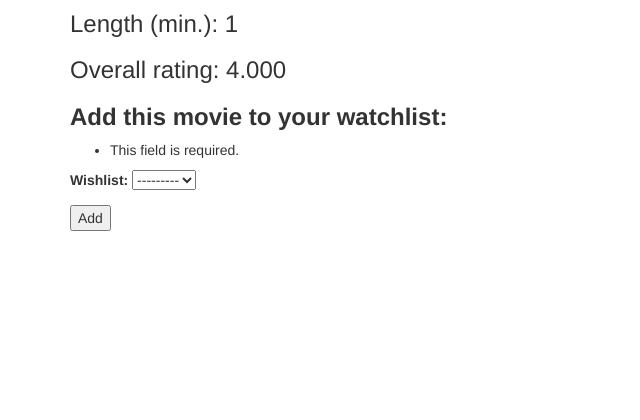
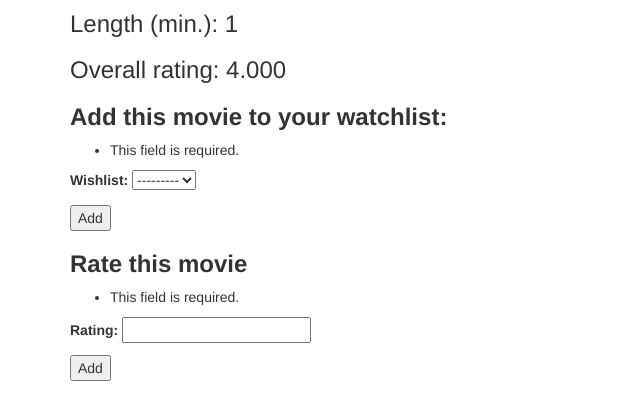
Before and after one commit to daansmits1/mhaggle, a Django app: page /movielist/1/ in a window 1280 px wide. Shown: the part 250-670 px from the top of the page, without its empty margins (0-640 px from the left). Run offline with Django 3.2, Linux system fonts and the light colour scheme; a user stored in the database is signed in; tables that the repository leaves empty hold one stand-in row (values such as "Sample post"); parts of the project's set-up code (start-up, migrations or seed data) failed here and were passed over; some libraries are stand-ins or nearby versions.

Commit message:
Now possible to add ratings, not yet possible to see rating overview

```diff
--- a/movielist/admin.py
+++ b/movielist/admin.py
@@ -1,6 +1,7 @@
 from django.contrib import admin
-from .models import Movie, Wishlist
+from .models import Movie, Wishlist, Rating
 
 
 admin.site.register(Movie)
 admin.site.register(Wishlist)
+admin.site.register(Rating)
--- a/movielist/forms.py
+++ b/movielist/forms.py
@@ -1,11 +1,11 @@
 from django.forms import ModelForm
-from movielist.models import Wishlist
+from movielist.models import Wishlist, Rating
 
-# class RatingForm(ModelForm):
-# 	class Meta:
-# 		model = Rating
-# 		fields = ['user_name','rating']
-# 		widgets = {}
+class RatingForm(ModelForm):
+	class Meta:
+		model = Rating
+		fields = ['rating']
+		widgets = {}
 
 
 class WishlistForm(ModelForm):
--- a/movielist/models.py
+++ b/movielist/models.py
@@ -20,17 +20,17 @@ class Movie(models.Model):
 	def __str__(self):
 		return self.title_year
 
-# class Rating(models.Model):
-# 	movie = models.ForeignKey(Movie)
-# 	pub_date = models.DateTimeField('date published')
-# 	user_name = models.CharField(max_length=100) just save user (as foreign key)
-# 	rating = models.DecimalField(max_digits=3, decimal_places=1, null=True)
+class Rating(models.Model):
+	movie = models.ForeignKey(Movie)
+	pub_date = models.DateTimeField('date published')
+	user_name = models.CharField(max_length=100)
+	rating = models.DecimalField(max_digits=3, decimal_places=1, null=True)
 
 
 class Wishlist(models.Model):
 	WISHLIST_CHOICES = ((1, 1), (0, 0))
 	movie = models.ForeignKey(Movie)
-	#add user as other ForeignKey? --> allows for easier lookup of wishlist for user (user.wishlist.all()). Same for Ratings
+	#add user as other ForeignKey? --> allows for easier lookup of wishlist for user (user.wishlist.all()). Same for Ratings. After ManyToMany for Movie!
 	pub_date = models.DateTimeField('date published')
 	user_name = models.CharField(max_length=100)
 	wishlist = models.IntegerField(choices=WISHLIST_CHOICES)
--- a/movielist/templates/movielist/detail.html
+++ b/movielist/templates/movielist/detail.html
@@ -20,7 +20,14 @@
 <h3><strong> Add this movie to your watchlist: </strong></h3>
 <form action="{% url 'movielist:detail' movie.id %}" method="post">
 	{% csrf_token %}
-	{{ form.as_p }}
+	{{ form_w.as_p }}
+	<input type="submit" value="Add" />
+</form>
+
+<h3><strong> Rate this movie </strong></h3>
+<form action="{% url 'movielist:detail' movie.id %}" method="post">
+	{% csrf_token %}
+	{{ form_r.as_p }}
 	<input type="submit" value="Add" />
 </form>
 {% endif %}
--- a/movielist/views.py
+++ b/movielist/views.py
@@ -1,7 +1,7 @@
 from django.http import HttpResponse, HttpResponseRedirect
 from django.shortcuts import render, get_object_or_404
-from movielist.models import Movie, Wishlist
-from movielist.forms import WishlistForm
+from movielist.models import Movie, Wishlist, Rating
+from movielist.forms import WishlistForm, RatingForm
 from django.core.urlresolvers import reverse
 from django.contrib.auth.decorators import login_required
 from django.contrib.auth import authenticate, login
@@ -16,32 +16,13 @@ def intro(request):
 	full_list = Movie.objects.all()
 	return render(request, 'movielist/intro.html', {"full_list": full_list})
 
-# Doesn't seem to work: says Rating is not able to convert to Decimal
-
-# def detail(request, movie_id):
-# 	movie = get_object_or_404(Movie, pk=movie_id)
-# 	rating_list = Rating.objects.all()
-# 	form = RatingForm(request.POST)
-# 	if form.is_valid():
-# 		rating = form.cleaned_data['rating']
-# 		watchlist = form.cleaned_data['watchlist']
-# 		user_name = form.cleaned_data['user_name']
-# 		rating = Rating()
-# 		rating.movie = movie
-# 		rating.rating = rating
-# 		rating.watchlist = watchlist
-# 		rating.user_name = user_name
-# 		rating.pub_date = datetime.datetime.now()
-# 		rating.save()
-# 		return HttpResponseRedirect(reverse('movielist:detail'), args=(movie.id,))
-# 	return render(request, 'movielist/detail.html', {'movie': movie,'rating_list': rating_list, 'form': form
-
 def detail(request, movie_id):
 	movie = get_object_or_404(Movie, pk=movie_id)
-	form = WishlistForm(request.POST)
+	form_w = WishlistForm(request.POST)
+	form_r = RatingForm(request.POST)
 	full_list = Movie.objects.all()
-	if form.is_valid():
-		wishes = form.cleaned_data['wishlist']
+	if form_w.is_valid():
+		wishes = form_w.cleaned_data['wishlist']
 		user_name = request.user.username
 		wishlist = Wishlist()
 		wishlist.movie = movie
@@ -49,9 +30,35 @@ def detail(request, movie_id):
 		wishlist.user_name = user_name
 		wishlist.pub_date = datetime.datetime.now()
 		wishlist.save()
+	if form_r.is_valid():
+		rate = form_r.cleaned_data['rating']
+		user_name = request.user.username
+		rating = Rating()
+		rating.movie = movie
+		rating.rating = rate
+		rating.user_name = user_name
+		rating.pub_date = datetime.datetime.now()
+		rating.save()
 		# return HttpResponseRedirect(reverse('movielist:detail'), args=(movie,)) Don't get this to work
 		return render(request, 'movielist/intro.html', {"full_list": full_list})
-	return render(request, 'movielist/detail.html', {'movie': movie, 'form': form})
+	return render(request, 'movielist/detail.html', {'movie': movie, 'form_w': form_w, 'form_r': form_r})
+
+# def detail(request, movie_id):
+# 	movie = get_object_or_404(Movie, pk=movie_id)
+# 	form = WishlistForm(request.POST)
+# 	full_list = Movie.objects.all()
+# 	if form.is_valid():
+# 		wishes = form.cleaned_data['wishlist']
+# 		user_name = request.user.username
+# 		wishlist = Wishlist()
+# 		wishlist.movie = movie
+# 		wishlist.wishlist = wishes
+# 		wishlist.user_name = user_name
+# 		wishlist.pub_date = datetime.datetime.now()
+# 		wishlist.save()
+# 		# return HttpResponseRedirect(reverse('movielist:detail'), args=(movie,)) Don't get this to work
+# 		return render(request, 'movielist/intro.html', {"full_list": full_list})
+# 	return render(request, 'movielist/detail.html', {'movie': movie, 'form': form})
 
 def search(request):
 	search = request.GET.get("search_terms")
```
Also changed, not shown: movielist/migrations/0023_rating.py (added).
